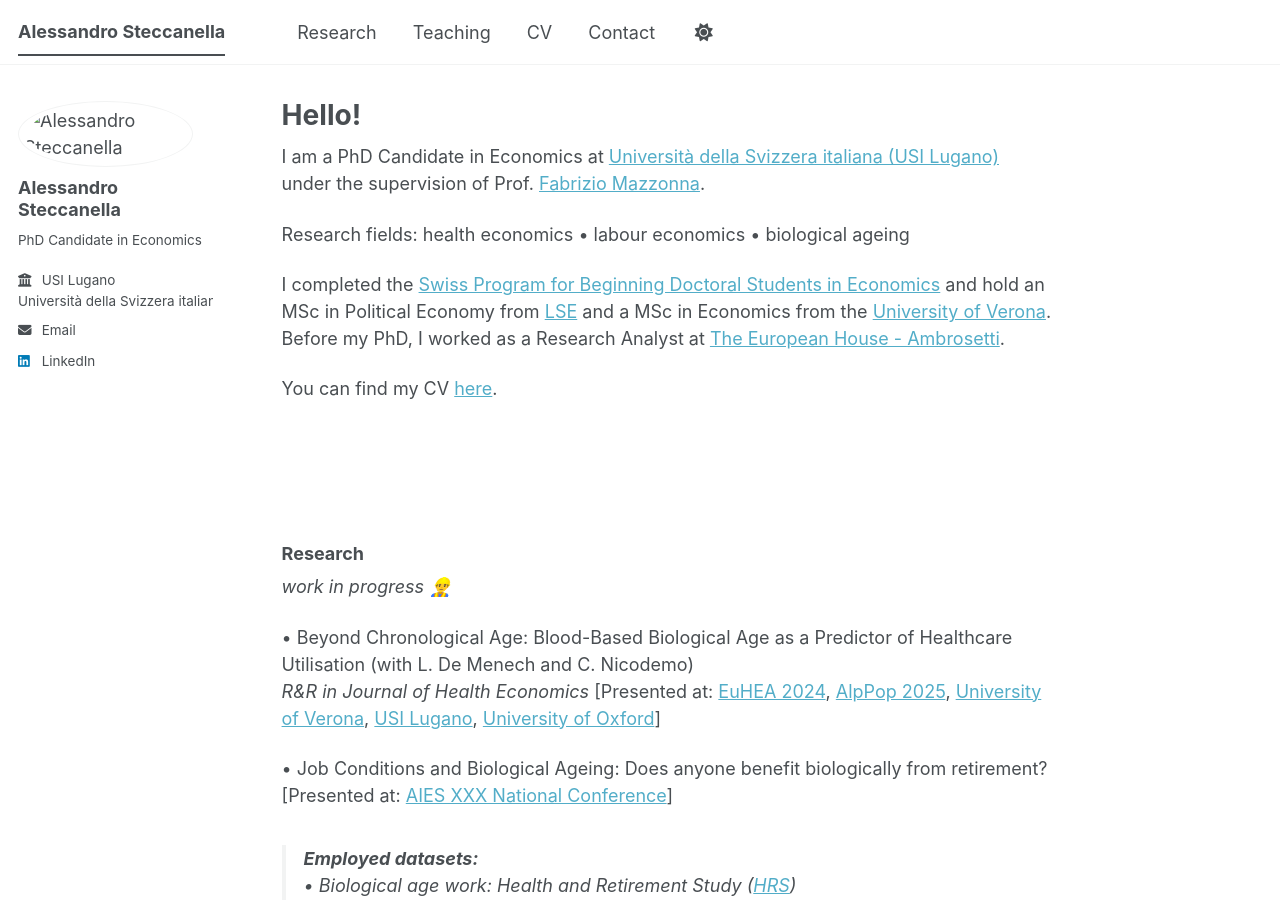
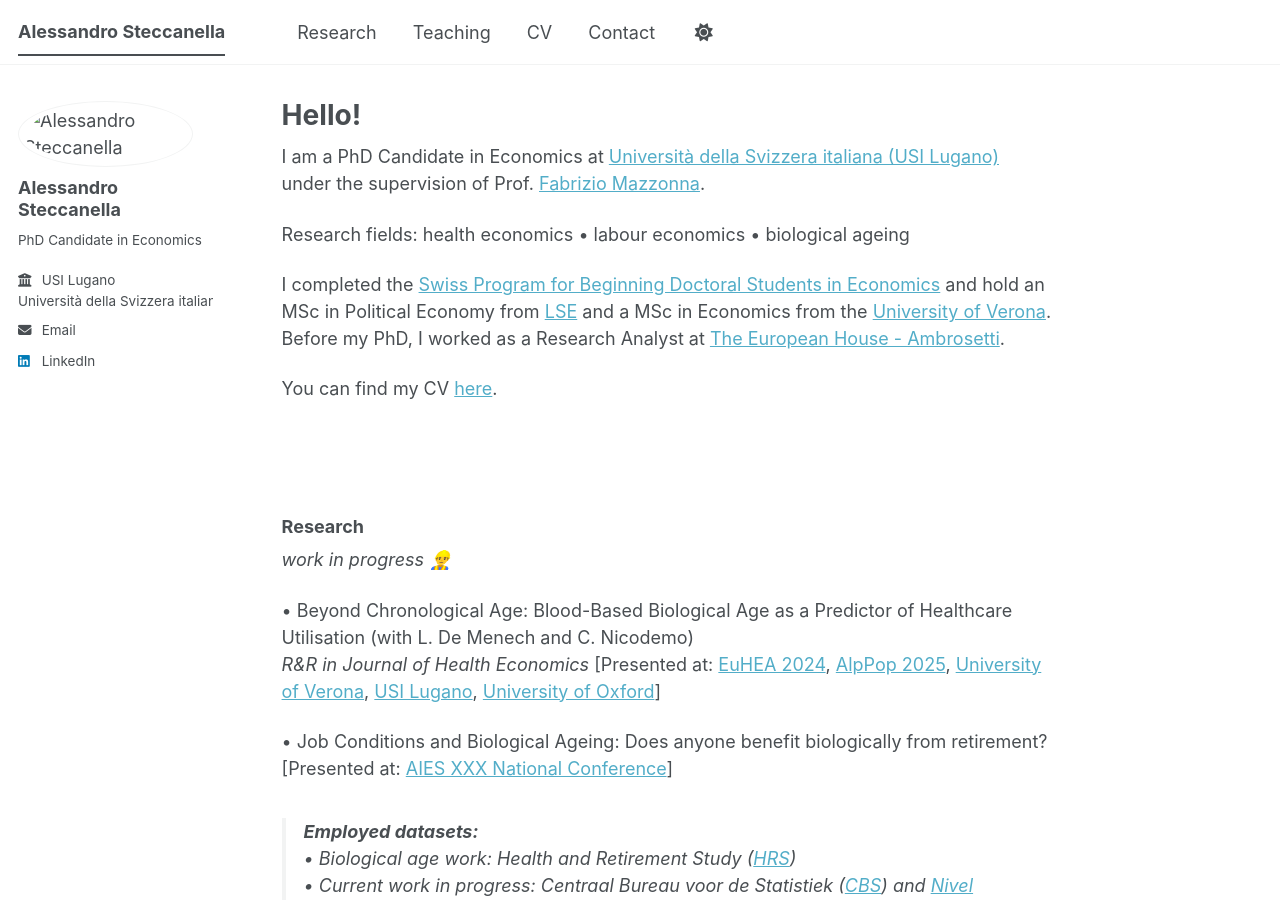
Before and after one commit to AlessandroSteccanella/alessandrosteccanella.github.io, a Jekyll site: the page built from _pages/about.md, in a window 1280 px wide and 900 px high. Built offline with Jekyll 4.4.1, drawn with Linux system fonts in a browser that asks for light colours; emoji names are drawn with the system emoji font; a script bundle is joined from its source files by our own code; library files that are not in the unit come from our copies.

Commit message:
Update about.md

```diff
--- a/_pages/about.md
+++ b/_pages/about.md
@@ -18,9 +18,8 @@
 
 <br>
 <br>
-<br>
 
-### Research<br>
+### Research
 *work in progress :construction_worker_man:*<br>
 
 • Beyond Chronological Age: Blood-Based Biological Age as a Predictor of Healthcare Utilisation (with L. De Menech and C. Nicodemo)<br>
@@ -38,7 +37,6 @@
 
 <br>
 <br>
-<br>
 
 ### Teaching and research assistantships
 • [Causal Inference for Policy Evaluation](https://search.usi.ch/en/courses/35275839/causal-inference-for-policy-evaluation), USI Lugano, MSc, Spring 2026, Teaching Assistant for Prof. F. Mazzonna<br>
@@ -48,8 +46,8 @@
 • [Institutional Foundations of Industrialization, Financialization, and Globalization of the Swiss Economy.<br>Evidence from 140 Years of the Commercial Registry](https://data.snf.ch/grants/grant/209465), 2023-2024, Research Assistant for Prof. R. Parchet<br>
 
 
-
-
+<br>
+<br>
 
 ### Contact
 Institute of Economics (IdEP)<br>
```
